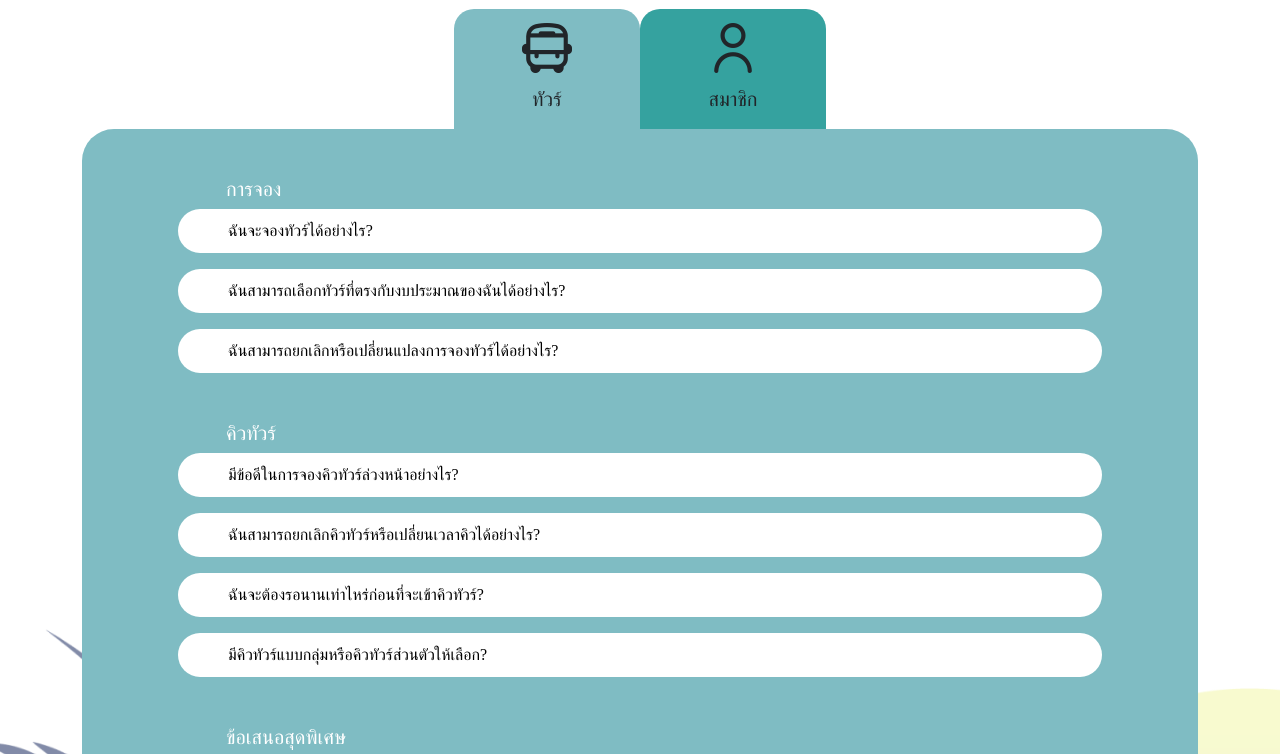
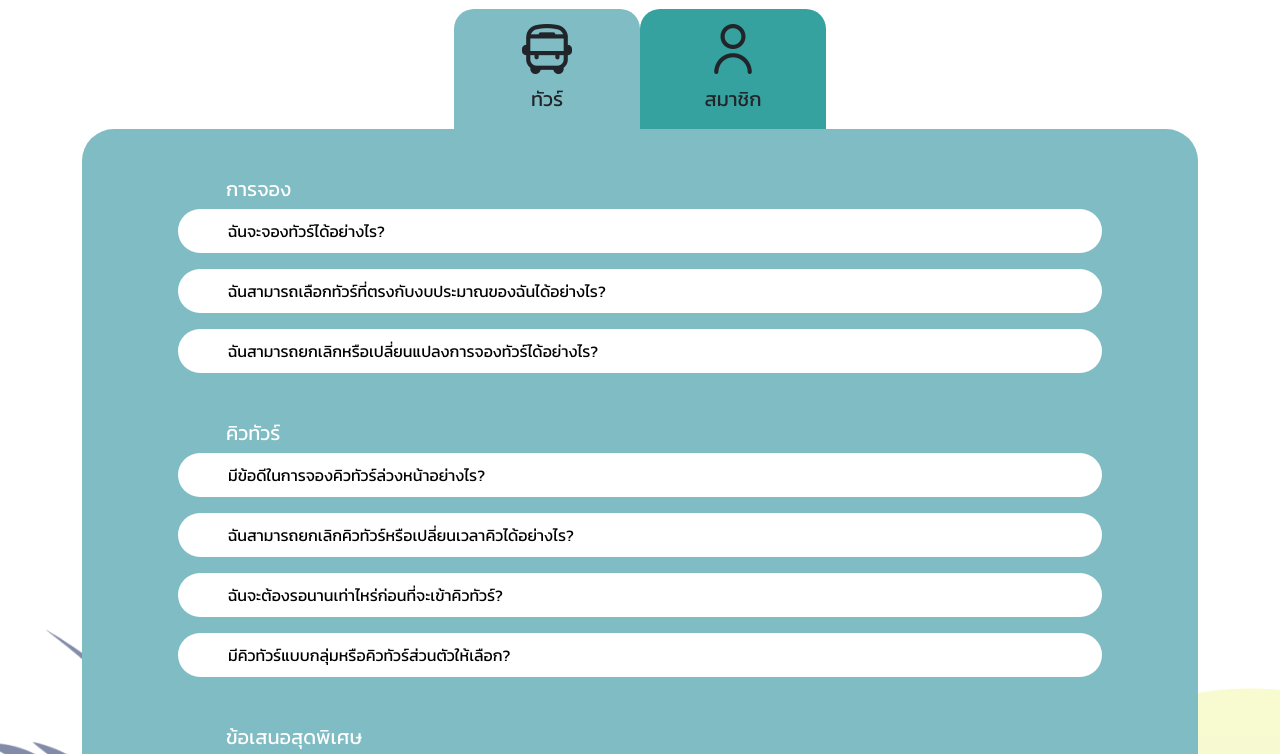
Before and after one commit to KoNG251/SOUTH2SEA, a plain HTML site: page contact.html in a window 1280 px wide. Shown: the part 438-1192 px from the top of the page. Drawn offline with nearby package versions, Linux system fonts and the light colour scheme.

Commit message:
Update contact.html

```diff
--- a/contact.html
+++ b/contact.html
@@ -8,6 +8,9 @@
     <link rel="stylesheet" href="css/contact.css">
     <link rel='stylesheet' href='https://cdn-uicons.flaticon.com/uicons-regular-rounded/css/uicons-regular-rounded.css'>
     <link rel="stylesheet" href="https://cdnjs.cloudflare.com/ajax/libs/font-awesome/6.4.2/css/all.min.css" integrity="sha512-z3gLpd7yknf1YoNbCzqRKc4qyor8gaKU1qmn+CShxbuBusANI9QpRohGBreCFkKxLhei6S9CQXFEbbKuqLg0DA==" crossorigin="anonymous" referrerpolicy="no-referrer" />
+    <link rel="preconnect" href="https://fonts.googleapis.com">
+    <link rel="preconnect" href="https://fonts.gstatic.com" crossorigin>
+    <link href="https://fonts.googleapis.com/css2?family=Kanit:wght@200;300;400&display=swap" rel="stylesheet">
     <link rel="icon" type="image/x-icon" href="picture/favo.ico">
 </head>
 <body>
```
